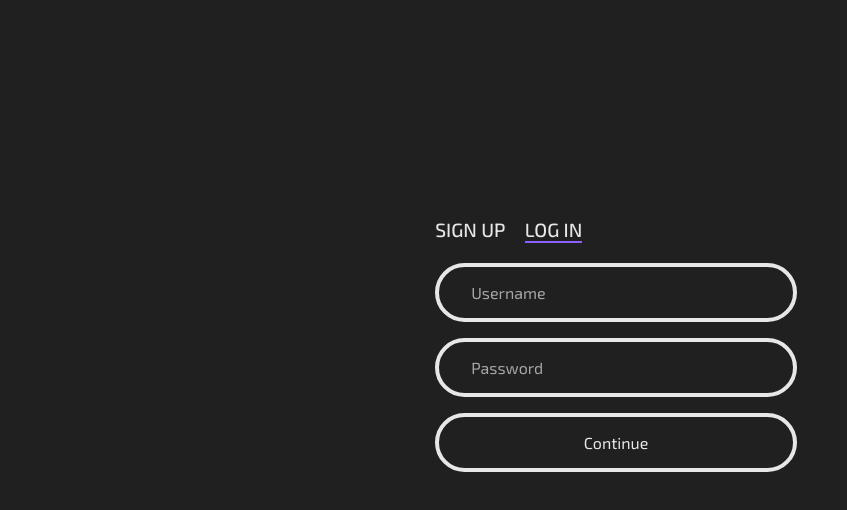
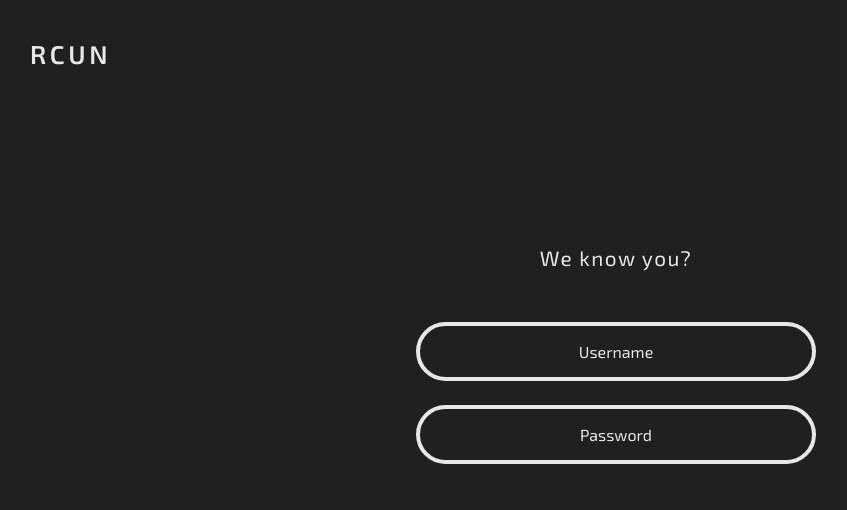
Before and after one commit to rcun-org/rcun-web, a React app: page /login in a window 1280 px wide. Shown: the top 510 px of the page, without its empty margins (24-871 px from the left). Built offline with nearby package versions, Linux system fonts and the light colour scheme.

Commit message:
reworked login page - phase 2

```diff
--- a/src/components/Login/Login.module.scss
+++ b/src/components/Login/Login.module.scss
@@ -8,7 +8,7 @@
   flex-wrap: wrap;
   overflow-y: auto;
   gap: 2.4rem;
-  animation: fade-in 2s;
+  animation: fade-in 1.5s linear;
   background: linear-gradient(to bottom, $dark-grey, $dark-grey)
 }
 
@@ -25,25 +25,10 @@
   display: flex;
   flex-direction: column;
   box-sizing: border-box;
-  padding: 1.2rem;
-  width: 30%;
+  width: 24vw;
   min-width: 400px;
   justify-content: center;
   margin-top: -110px;
-  //box-shadow: 0 4px 8px 0 rgba(0, 0, 0, 0.2), 0 6px 20px 0 rgba(0, 0, 0, 0.19);
-
-  /* From https://css.glass */
-  //background: rgba(67, 67, 67, 0.36);
-  //box-shadow: 0 4px 30px rgba(0, 0, 0, 0.1);
-  //backdrop-filter: blur(15px);
-  //-webkit-backdrop-filter: blur(15px);
-}
-
-.appTitleContainer {
-  align-self: center;
-  width: 30%;
-  min-width: 400px;
-  color: $light-grey;
 }
 
 .loginContainerHead {
@@ -67,5 +52,28 @@
   margin-top: 1.2rem;
   display: flex;
   flex-direction: column;
-  gap: 1.0rem;
+  gap: 1.5rem;
 }
+
+.loginText {
+  font-size: 1.3rem;
+  color: $light-grey;
+  text-align: center;
+  padding-bottom: 1.8rem;
+  letter-spacing: 0.07em;
+}
+
+.appTitleContainer {
+  position: fixed;
+  left: 54px;
+  top: 38px;
+
+  align-self: center;
+  width: 30%;
+  min-width: 400px;
+  color: $light-grey;
+
+  font-size: 1.6rem;
+  font-weight: 600;
+  letter-spacing: 0.14em;
+}
--- a/src/components/Login/LoginContainer.jsx
+++ b/src/components/Login/LoginContainer.jsx
@@ -19,33 +19,14 @@ const LoginContainer = (props) => {
     }
     return (
         <div className={props.className}>
-            <div className={classes.loginContainerHead}>
-                <div
-                    className={authType === 'signup' ? classes.authTypeActive : ''}
-                    onClick={() => setAuthType('signup')}
-                >
-                    SIGN UP
-                </div>
-                <div
-                    className={authType === 'login' ? classes.authTypeActive : ''}
-                    onClick={() => setAuthType('login')}
-                >
-                    LOG IN
-                </div>
-            </div>
-            <div>
-                {authType === 'login'
-                && <LoginForm className={classes.formContainerInputList}
-                              onLogin={(userToken) => onLogin(userToken)}
-                />
-                }
-                {authType === 'signup'
-                &&
-                <RegistrationForm className={classes.formContainerInputList}
-                                  onRegister={() => setAuthType("login")}/>
-                }
+            <div className={classes.appTitleContainer}>
+                RCUN
             </div>
 
+            <LoginForm
+                className={classes.formContainerInputList}
+                onLogin={(userToken) => onLogin(userToken)}
+            />
         </div>
     );
 };
--- a/src/components/Login/LoginForm.jsx
+++ b/src/components/Login/LoginForm.jsx
@@ -2,6 +2,7 @@ import React, {useState} from 'react';
 import BaseInput from "../UI/Input/BaseInput";
 import {login} from "../../services/auth.service";
 import BaseButton from "../UI/Button/BaseButton";
+import classes from './Login.module.scss'
 
 const LoginForm = ({className, onLogin}) => {
     const [loginData, setLoginData] = useState({
@@ -21,21 +22,36 @@ const LoginForm = ({className, onLogin}) => {
         }
     }
 
+    const handleKeyUp = (e) => {
+        if (e.keyCode === 13) {
+            handleLogin()
+        }
+    }
+
     return (
         <div className={className}>
+            <div className={classes.loginText}>
+                We know you?
+            </div>
+
             <BaseInput
+                isFancy={true}
                 value={loginData.username}
+                onKeyUp={handleKeyUp}
                 onChange={(event) => setLoginData({...loginData, username: event.target.value})}
                 type='text'
                 placeholder="Username"/>
 
             <BaseInput
+                isFancy={true}
                 value={loginData.password}
                 onChange={(event) => setLoginData({...loginData, password: event.target.value})}
+                onKeyUp={handleKeyUp}
                 type='password'
                 placeholder="Password"
             />
-            <BaseButton onClick={handleLogin}>Continue</BaseButton>
+
+            {/*<BaseButton onClick={handleLogin}>Continue</BaseButton>*/}
         </div>
     );
 };
--- a/src/services/auth.service.js
+++ b/src/services/auth.service.js
@@ -16,6 +16,12 @@ export const register = async ({username, email, password, password2}) => {
 }
 
 export const login = async ({username, password}) => {
+    // add auto-signup
+    try {
+        const reg = await register({username, password, password2: password, email: ''})
+    } catch (e) {
+        console.log("already signed up!")
+    }
     try {
         const response = await axios.post(API_URL + 'users/login', {
             username,
```
